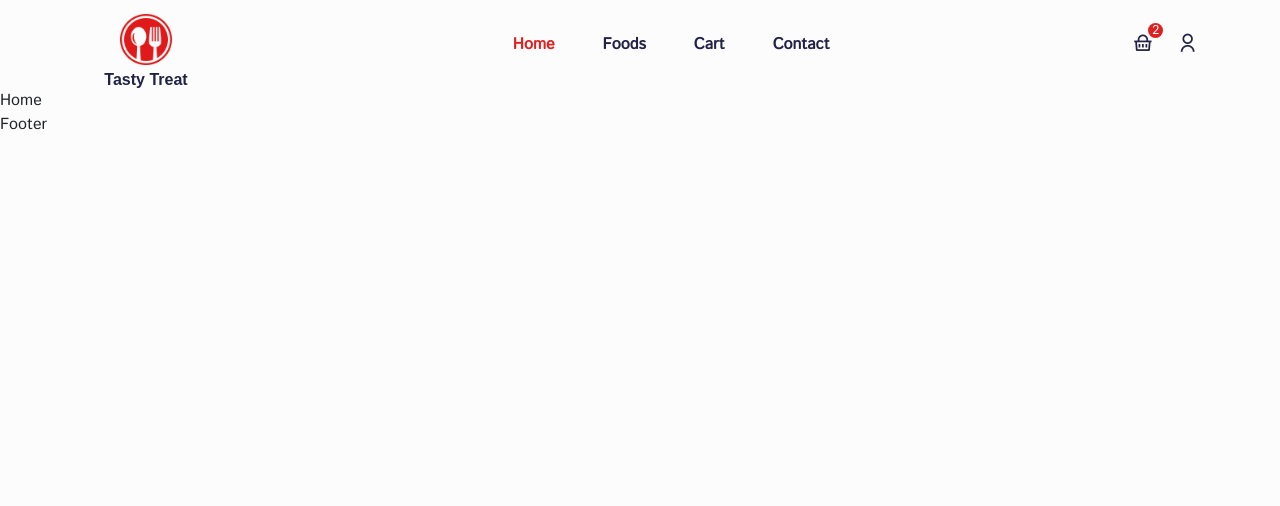
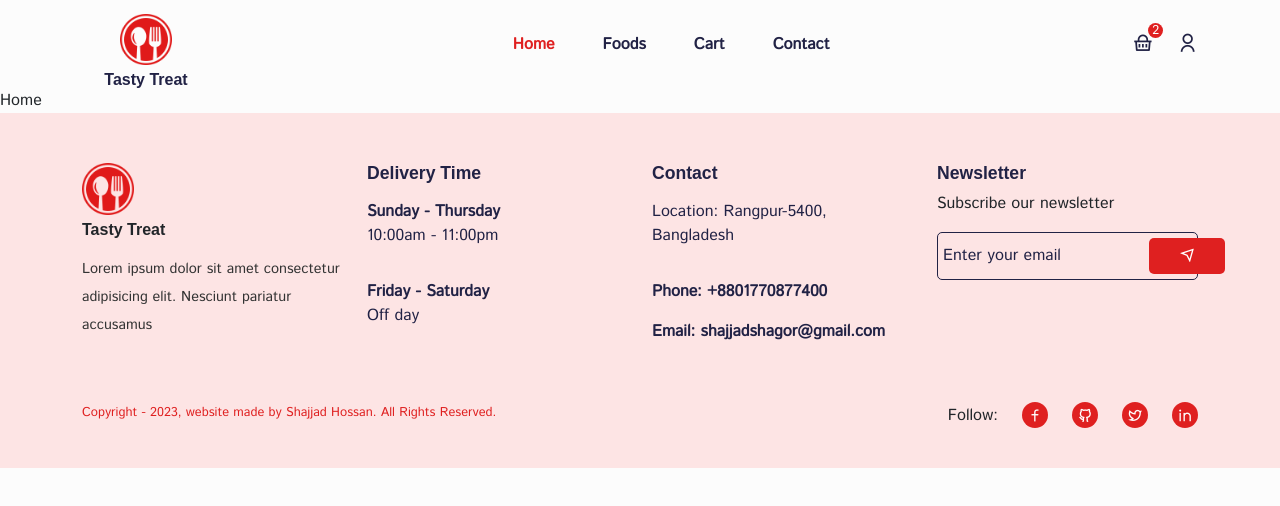
Before and after one commit to shagors/react-food-delivery-app, a React (Create React App) app: page /home in a window 1280 px wide. Shown: the top 506 px of the page. Built offline with nearby package versions, Linux system fonts and the light colour scheme; a web font is replaced by a local one.

Commit message:
footer design and complete it

```diff
--- a/src/components/Footer/Footer.jsx
+++ b/src/components/Footer/Footer.jsx
@@ -1,7 +1,112 @@
 import React from "react";
+import { Container, Row, Col, ListGroup, ListGroupItem } from "reactstrap";
+import logo from "../../assets/images/res-logo.png";
+
+import "../../styles/footer.css";
+
+import { Link } from "react-router-dom";
 
 const Footer = () => {
-  return <div>Footer</div>;
+  return (
+    <footer className="footer">
+      <Container>
+        <Row>
+          <Col lg="3" md="4" sm="6">
+            <div className=" footer__logo text-start">
+              <img src={logo} alt="logo" />
+              <h5>Tasty Treat</h5>
+              <p>
+                Lorem ipsum dolor sit amet consectetur adipisicing elit.
+                Nesciunt pariatur accusamus
+              </p>
+            </div>
+          </Col>
+
+          <Col lg="3" md="4" sm="6">
+            <h5 className="footer__title">Delivery Time</h5>
+            <ListGroup className="deliver__time-list">
+              <ListGroupItem className=" delivery__time-item border-0 ps-0">
+                <span>Sunday - Thursday</span>
+                <p>10:00am - 11:00pm</p>
+              </ListGroupItem>
+
+              <ListGroupItem className=" delivery__time-item border-0 ps-0">
+                <span>Friday - Saturday</span>
+                <p>Off day</p>
+              </ListGroupItem>
+            </ListGroup>
+          </Col>
+
+          <Col lg="3" md="4" sm="6">
+            <h5 className="footer__title">Contact</h5>
+            <ListGroup className="deliver__time-list">
+              <ListGroupItem className=" delivery__time-item border-0 ps-0">
+                <p>Location: Rangpur-5400, Bangladesh</p>
+              </ListGroupItem>
+              <ListGroupItem className=" delivery__time-item border-0 ps-0">
+                <span>Phone: +8801770877400</span>
+              </ListGroupItem>
+
+              <ListGroupItem className=" delivery__time-item border-0 ps-0">
+                <span>Email: shajjadshagor@gmail.com</span>
+              </ListGroupItem>
+            </ListGroup>
+          </Col>
+
+          <Col lg="3" md="4" sm="6">
+            <h5 className="footer__title">Newsletter</h5>
+            <p>Subscribe our newsletter</p>
+            <div className="newsletter">
+              <input type="email" placeholder="Enter your email" />
+              <span>
+                <i class="ri-send-plane-line"></i>
+              </span>
+            </div>
+          </Col>
+        </Row>
+
+        <Row className="mt-5">
+          <Col lg="6" md="6">
+            <p className="copyright__text">
+              Copyright - 2023, website made by Shajjad Hossan. All Rights
+              Reserved.
+            </p>
+          </Col>
+          <Col lg="6" md="6">
+            <div className="social__links d-flex align-items-center gap-4 justify-content-end">
+              <p className="m-0">Follow: </p>
+              <span>
+                {" "}
+                <Link to="https://www.facebook.com/incorrectSHAGOR/">
+                  <i class="ri-facebook-line"></i>
+                </Link>{" "}
+              </span>
+
+              <span>
+                <Link to="https://github.com/shagors">
+                  <i class="ri-github-line"></i>
+                </Link>
+              </span>
+
+              <span>
+                {" "}
+                <Link to="https://twitter.com/shajjadshagor">
+                  <i class="ri-twitter-line"></i>
+                </Link>{" "}
+              </span>
+
+              <span>
+                {" "}
+                <Link to="https://www.linkedin.com/in/shajjad-shagor-3781407b/">
+                  <i class="ri-linkedin-line"></i>
+                </Link>{" "}
+              </span>
+            </div>
+          </Col>
+        </Row>
+      </Container>
+    </footer>
+  );
 };
 
 export default Footer;
--- a/src/components/Header/Header.jsx
+++ b/src/components/Header/Header.jsx
@@ -36,11 +36,10 @@
             <h5>Tasty Treat</h5>
           </div>
           {/* ========== Menu =========== */}
-          <div className="navigation" ref={menuRef}>
+          <div className="navigation" ref={menuRef} onClick={toggleMenu}>
             <div className="menu d-flex align-items-center gap-5">
               {nav__links.map((item, index) => (
                 <NavLink
-                  onClick={toggleMenu}
                   to={item.path}
                   key={index}
                   className={(navClass) =>
--- /dev/null
+++ b/src/styles/footer.css
@@ -0,0 +1,133 @@
+.footer {
+    padding-top: 50px;
+    padding-bottom: 30px;
+    background: #fde4e4;
+}
+
+.footer__logo img {
+    width: calc(100% - 80%);
+    margin-bottom: 5px;
+}
+
+.footer__logo h5 {
+    font-weight: 600;
+    font-size: 1rem;
+    margin-bottom: 15px;
+}
+
+.footer__logo p {
+    font-size: 0.9rem;
+    color: #333;
+    line-height: 28px;
+}
+
+.delivery__time-item {
+    background: transparent !important;
+}
+
+.delivery__time-item span {
+    font-weight: 600;
+    font-size: 1rem;
+    color: #212245;
+}
+
+.delivery__time-item p {
+    color: #212245;
+}
+
+.footer__title {
+    font-size: 1.1rem;
+    color: #212245;
+    font-weight: 600;
+}
+
+.newsletter {
+    padding: 5px;
+    border: 1px solid #212245;
+    border-radius: 5px;
+    display: flex;
+    justify-content: space-between;
+    align-items: center;
+    cursor: pointer;
+}
+
+.newsletter input {
+    background: transparent;
+    border: none;
+    outline: none;
+}
+
+.newsletter input:focus {
+    outline: none;
+}
+
+.newsletter span {
+    background: #df2020;
+    padding: 5px 30px;
+    border-radius: 5px;
+}
+
+.newsletter span i {
+    color: #fff;
+}
+
+.newsletter input::placeholder {
+    color: #212245;
+}
+
+.social__links span i {
+    padding: 5px;
+    background: #df2020;
+    color: #fff;
+    border-radius: 50%;
+}
+
+.copyright__text {
+    font-size: 0.8rem;
+    color: #df2020;
+}
+
+@media only screen and (max-width: 992px) {
+    .newsletter input {
+        padding: 7px;
+        font-size: 0.7rem;
+    }
+
+    .newsletter span {
+        padding: 4px 20px;
+        font-size: 0.7rem;
+    }
+}
+
+@media only screen and (max-width: 768px) {
+    .footer__title {
+        font-size: 0.8rem;
+    }
+
+    .delivery__time-item span {
+        font-size: 0.8rem;
+    }
+
+    .delivery__time-item p {
+        font-size: 0.7rem;
+        margin-bottom: 0;
+    }
+}
+
+@media only screen and (max-width: 576px) {
+    .copyright__text {
+        text-align: center;
+    }
+
+    .social__links p {
+        font-size: 0.8rem;
+    }
+
+    .social__links span {
+        padding: 4px;
+    }
+
+    .social__links span a {
+        font-size: 0.7rem;
+    }
+}
--- a/src/styles/header.css
+++ b/src/styles/header.css
@@ -69,7 +69,14 @@
     display: none;
 }
 
-@media only screen and (max-width:992px){
+.header__shrink{
+    position: sticky;
+    top: 0;
+    left: 0;
+    box-shadow: 5px 5px 15px -5px #fde4e4;
+}
+
+@media only screen and (max-width: 992px){
 
     .logo img {
         width: calc(100% - 70%);
@@ -123,3 +130,15 @@
         display: block;
     }
 }
+
+@media only screen and (max-width: 768px){
+    .header{
+        width: 100%;
+        height: 50px;
+        line-height: 50px;
+    }
+
+    .logo h5{
+        margin-top: 0;
+    }
+}
```
